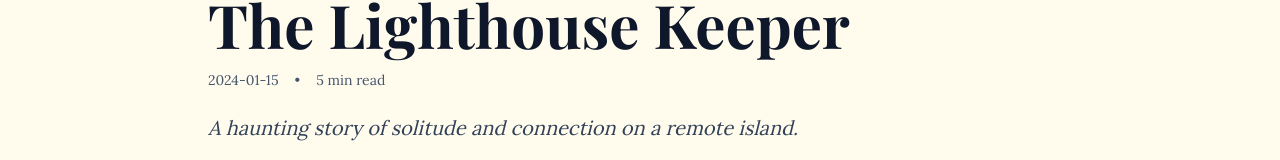
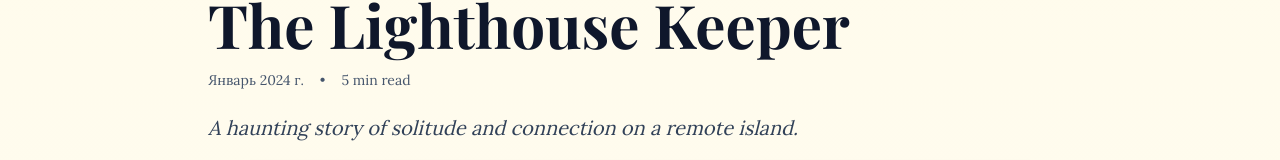
Before and after one commit to elenapesotskaya-sketch/v0-edit-author-website, a Next.js app: page /tales/1 in a window 1280 px wide. Shown: the part 203-363 px from the top of the page. Built offline with nearby package versions, Linux system fonts and the light colour scheme; a web font is replaced by a local one.

Commit message:
feat: format story detail date

```diff
--- a/app/tales/[id]/page.tsx
+++ b/app/tales/[id]/page.tsx
@@ -11,6 +11,20 @@ import { AuthorLogin } from "@/components/author-login"
 import { AuthorDashboard } from "@/components/author-dashboard"
 import { getTale, getComments, addComment, getLikes, toggleLike } from "@/lib/store"
 import type { Tale, Comment } from "@/lib/types"
+
+function formatStoryDate(value: string): string {
+  const match = value.match(/^(\d{4})-(\d{2})/)
+  if (!match) return value
+
+  const [, year, month] = match
+  const date = new Date(Number(year), Number(month) - 1, 1)
+  const formatted = new Intl.DateTimeFormat("ru-RU", {
+    month: "long",
+    year: "numeric",
+  }).format(date)
+
+  return formatted.charAt(0).toUpperCase() + formatted.slice(1)
+}
 
 export default function TalePage() {
   const params = useParams()
@@ -27,7 +41,6 @@ export default function TalePage() {
 
   useEffect(() => {
     setMounted(true)
-    // Load saved user name
     const savedName = localStorage.getItem("user_name")
     if (savedName) setUserName(savedName)
   }, [])
@@ -38,19 +51,16 @@ export default function TalePage() {
     const loadData = async () => {
       const { getTale, getTaleFromDBById, getComments, fetchCommentsFromDB, getLikes, fetchLikesFromDB } = await import("@/lib/store")
 
-      // Try to fetch from DB first, fallback to local cache
       const loadedTale = await getTaleFromDBById(id) || getTale(id)
       if (loadedTale) {
         setTale(loadedTale)
 
-        // Fetch comments and likes
         const comments = await fetchCommentsFromDB(id) || getComments(id)
         setComments(comments)
 
         const likes = await fetchLikesFromDB(id)
         setLikes(likes)
 
-        // Check if user has liked this tale
         const likedTales = JSON.parse(localStorage.getItem("user_liked_tales") || "[]")
         setHasLiked(likedTales.includes(id))
       }
@@ -97,7 +107,6 @@ export default function TalePage() {
     setLikes(newLikes)
     setHasLiked(!hasLiked)
 
-    // Save user's like state
     const likedTales = JSON.parse(localStorage.getItem("user_liked_tales") || "[]")
     if (hasLiked) {
       const filtered = likedTales.filter((taleId: string) => taleId !== id)
@@ -119,7 +128,6 @@ export default function TalePage() {
       timestamp: new Date().toISOString(),
     }
 
-    // Save user name for future comments
     localStorage.setItem("user_name", userName.trim())
 
     const { addComment } = await import("@/lib/store")
@@ -157,7 +165,6 @@ export default function TalePage() {
       </header>
 
       <article className="container mx-auto px-4 py-8 max-w-4xl">
-        {/* Back Button */}
         <Link href="/stories">
           <Button variant="ghost" className="mb-8 gap-2">
             <ArrowLeft className="h-4 w-4" />
@@ -165,14 +172,13 @@ export default function TalePage() {
           </Button>
         </Link>
 
-        {/* Title and Meta */}
         <header className="mb-8">
           <h1 className="text-4xl md:text-6xl font-serif font-bold text-slate-900 dark:text-slate-100 mb-4">
             {tale.title}
           </h1>
 
           <div className="flex flex-wrap items-center gap-4 text-slate-600 dark:text-slate-400 mb-6">
-            <div className="text-sm">{tale.publishedDate}</div>
+            <div className="text-sm">{formatStoryDate(tale.publishedDate)}</div>
             <div className="text-sm">•</div>
             <div className="text-sm">{tale.readingTime}</div>
           </div>
@@ -182,14 +188,12 @@ export default function TalePage() {
           </p>
         </header>
 
-        {/* Featured Image */}
         <img
           src={tale.image}
           alt={tale.title}
           className="mb-12 rounded-xl shadow-2xl w-full h-auto"
         />
 
-        {/* Story Content */}
         <div className="prose prose-lg dark:prose-invert max-w-none mb-12">
           <p className="whitespace-pre-wrap leading-relaxed text-slate-800 dark:text-slate-200">
             {tale.fullText}
@@ -198,7 +202,6 @@ export default function TalePage() {
 
         <Separator className="my-8" />
 
-        {/* Likes and Share */}
         <div className="flex items-center gap-4 mb-12">
           <Button variant={hasLiked ? "default" : "outline"} onClick={handleLike} className="gap-2">
             <Heart className={`h-4 w-4 ${hasLiked ? "fill-current" : ""}`} />
@@ -206,14 +209,12 @@ export default function TalePage() {
           </Button>
         </div>
 
-        {/* Comments Section */}
         <section className="mb-12">
           <h2 className="text-3xl font-serif font-bold text-slate-900 dark:text-slate-100 mb-6 flex items-center gap-2">
             <MessageCircle className="h-6 w-6" />
             Comments ({comments.length})
           </h2>
 
-          {/* Add Comment */}
           <Card className="mb-8">
             <CardHeader>
               <h3 className="text-lg font-semibold">Leave a Comment</h3>
@@ -238,7 +239,6 @@ export default function TalePage() {
             </CardContent>
           </Card>
 
-          {/* Comments List */}
           <div className="space-y-4">
             {comments.length === 0 ? (
               <p className="text-center text-slate-500 py-8">No comments yet. Be the first to share your thoughts!</p>
```
